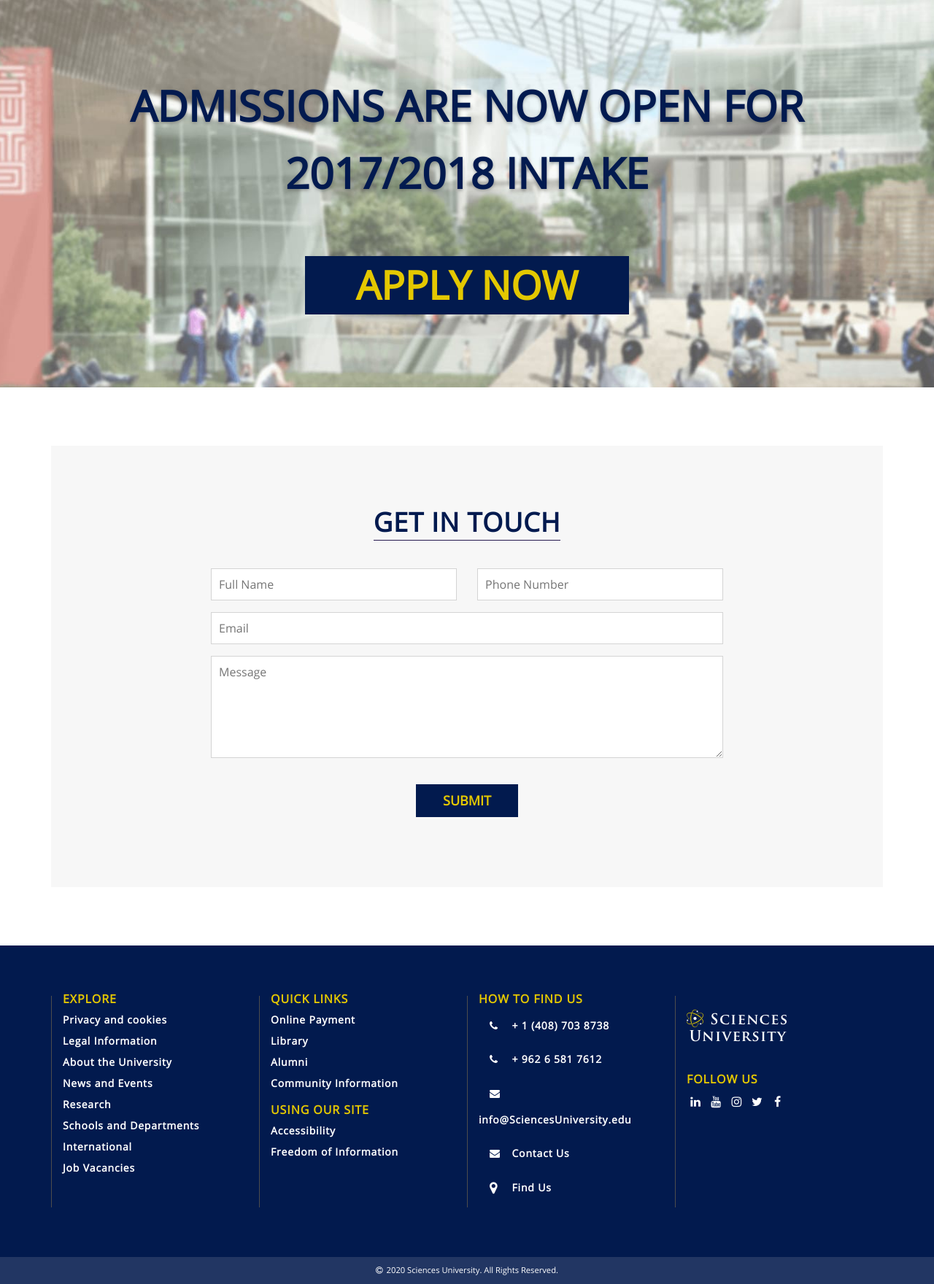
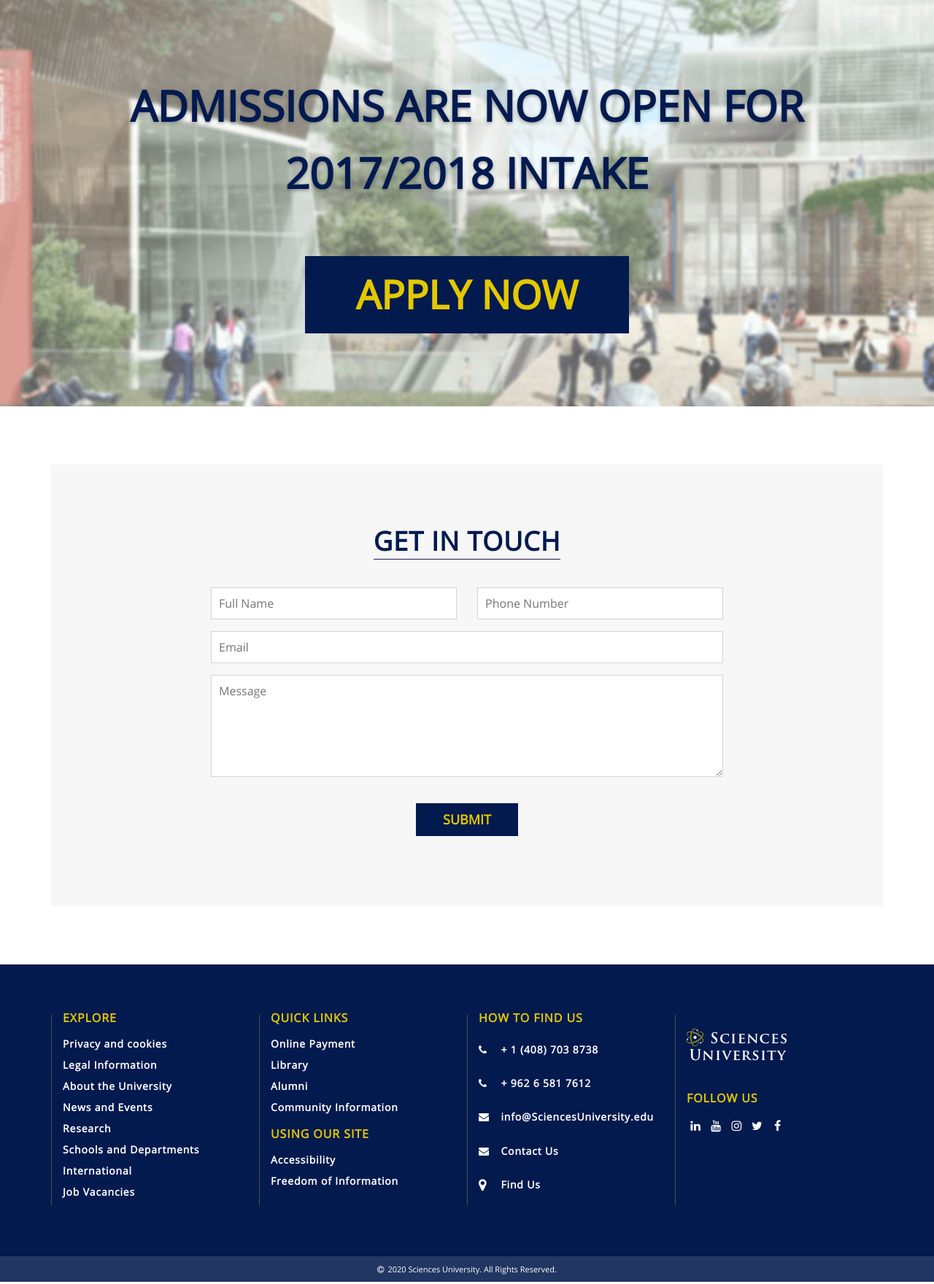
Before and after one commit to leenades/science-university, a PHP site: page / in a window 1280 px wide. Shown: the part 2475-4235 px from the top of the page at 73% size. Run offline with PHP 8.4, Linux system fonts and the light colour scheme; style sheets or scripts are compiled from the project's sources.

Commit message:
initial commit

```diff
--- a/themes/css/admission.css
+++ b/themes/css/admission.css
@@ -39,7 +39,8 @@
   color: #e4c800;
   border: none;
   width: 40%;
-  padding: 1% 0;
+  outline: none;
+  padding: 24px 0;
   transition: background-color 0.4s, color 0.4s;
 }
 @media (min-width: 576px) and (max-width: 991.98px) {
--- a/themes/css/footer.css
+++ b/themes/css/footer.css
@@ -36,6 +36,7 @@
   font-style: normal;
   line-height: normal;
   letter-spacing: 0.93px;
+  margin-bottom: 15px;
 }
 .footer-section .footer-row .footer-list {
   list-style: none;
@@ -85,12 +86,7 @@
   color: #fff;
 }
 .footer-section .footer-row .how-to-find-us ul > li > span {
-  margin: 0 10px 0 15px;
-}
-@media (min-width: 576px) and (max-width: 1199.98px) {
-  .footer-section .footer-row .how-to-find-us ul > li > span {
-    margin: 0 10px 0 0px;
-  }
+  margin-right: 10px;
 }
 .footer-section .footer-row .how-to-find-us ul > li > span > i {
   min-width: 1rem;
@@ -130,9 +126,13 @@
   color: #fff;
 }
 .secondary-footer .row > * {
-  font-size: 0.7rem;
+  font-size: 11px;
   margin: 10px 0;
-  line-height: 1.5;
+  line-height: normal;
+  letter-spacing: normal;
+  font-stretch: normal;
+  font-weight: normal;
+  font-style: normal;
 }
 .secondary-footer .row > span {
   margin-right: 5px;
--- a/themes/scss/admission.scss
+++ b/themes/scss/admission.scss
@@ -50,7 +50,8 @@
                 color: $corn;
                 border: none;
                 width: 40%;
-                padding: 1% 0;
+                outline: none;
+                padding: 24px 0;
                 transition: background-color .4s, color .4s;
                 @include media-breakpoint-between(sm, md){
                     font-size: 2rem;
--- a/themes/scss/footer.scss
+++ b/themes/scss/footer.scss
@@ -39,6 +39,7 @@
         font-style: normal;
         line-height: normal;
         letter-spacing: 0.93px;
+        margin-bottom: 15px;
     }
     .footer-list
     {
@@ -96,10 +97,7 @@
                 color: #fff;
                 > span
                 {
-                    margin: 0 10px 0 15px;
-                    @include media-breakpoint-between(sm, lg){
-                        margin: 0 10px 0 0px;
-                    }
+                    margin-right: 10px;
                     > i
                     {
                         min-width: 1rem;
@@ -147,9 +145,13 @@
     color: #fff;
     .row {
         > * {
-            font-size: .7rem;
+            font-size: 11px;
             margin: 10px 0;
-            line-height: 1.5;
+            line-height: normal;
+            letter-spacing: normal;
+            font-stretch: normal;
+            font-weight: normal;
+            font-style: normal;
         }
         > span {
             margin-right: 5px;
```
